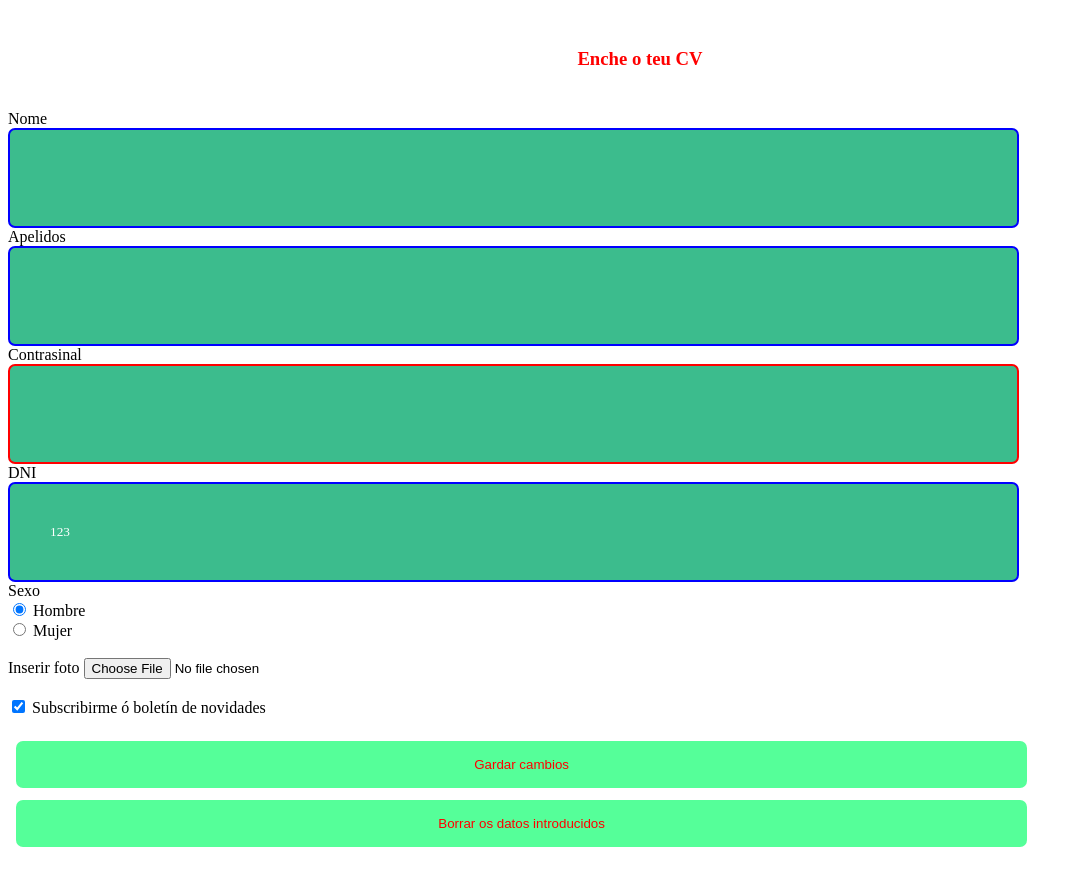
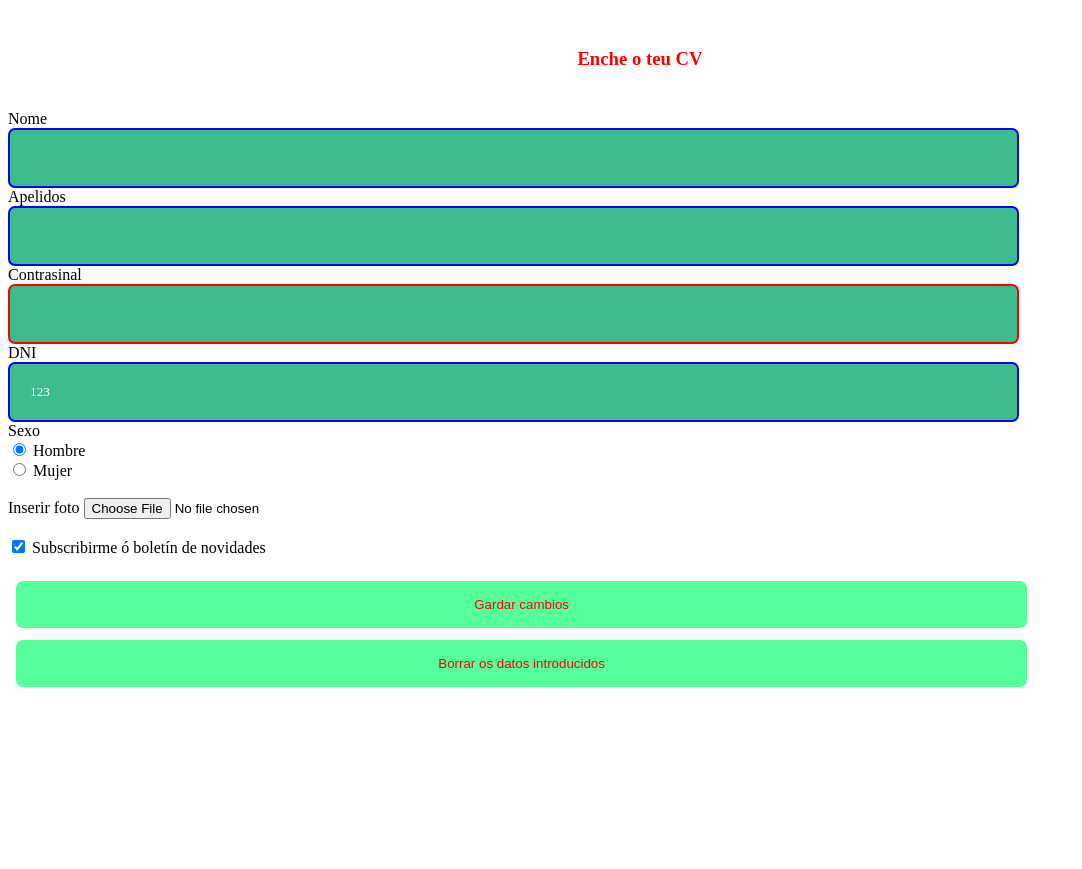
Before and after one commit to jorgediego17/jorgediego17.Github.io, a plain HTML site: page analizar/index.html in a window 1280 px wide. Shown: the whole page, without its empty margins (0-1082 px from the left). After the commit the page ends 800 px from the top, so only its background shows below. Drawn offline with Linux system fonts and the light colour scheme.

Commit message:
Update analizar.css

```diff
--- a/analizar/analizar.css
+++ b/analizar/analizar.css
@@ -5,17 +5,17 @@ h3 {color:red;
 }
 input[type=text] {
   font-family: "Times New Roman", Times, serif;
-  padding:40px;
+  padding:20px;
   margin:auto;
 }
 input[type=password] {
   font-family: "Times New Roman", Times, serif;
-  padding:40px;
+  padding:20px;
   margin:auto;
 }
 input[type=button] {
   font-family: "Times New Roman", Times, serif;
-  padding:40px;
+  padding:20px;
   margin:auto;
 }
 input[type=text], input[type=submit], input[type=reset] {
@@ -29,7 +29,7 @@ input[type=text], input[type=submit], input[type=reset] {
 input[type=text] {
 	background-color: #3CBC8D;
 	color: white;
-	padding:40px;
+	padding:20px;
 	margin:auto;
 }
 input[type=password] {
@@ -43,7 +43,7 @@ input[type=password] {
 input[type=password] {
 	background-color: #3CBC8D;
 	color: white;
-	padding:40px;
+	padding:20px;
 	margin:auto;
 }
 input[type=button], input[type=submit], input[type=reset] {
```
